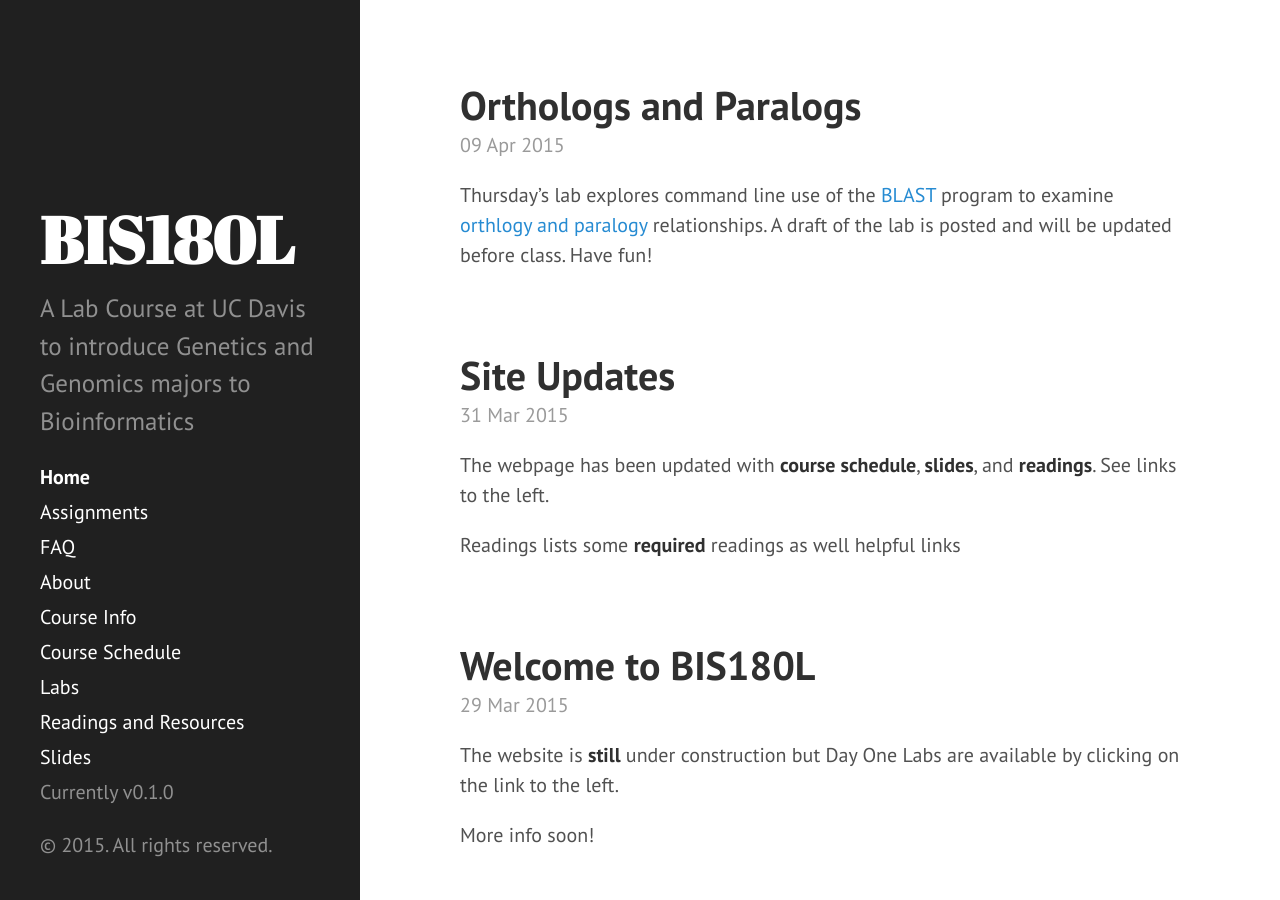
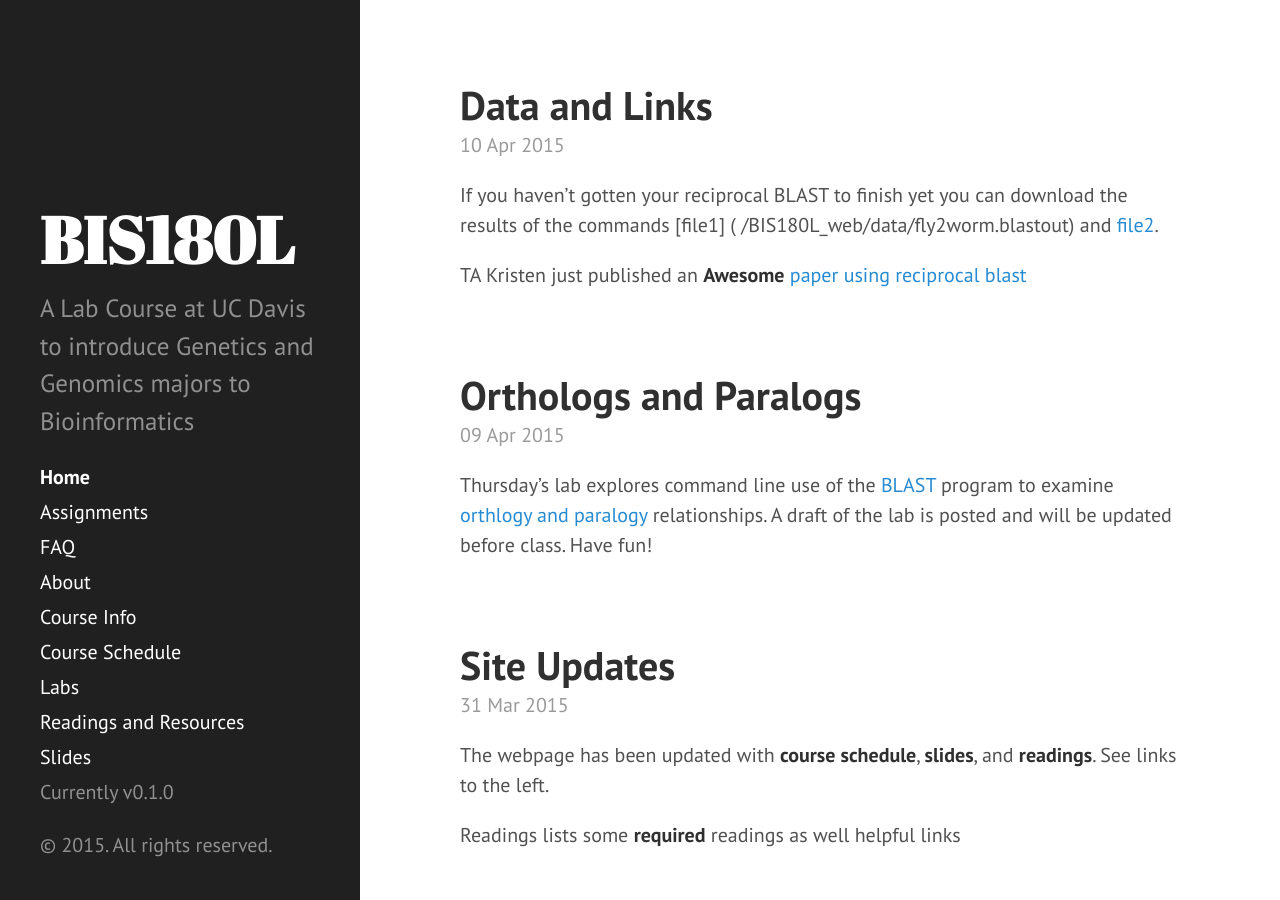
Before and after one commit to rjcmarkelz/BIS180L_web, a Jekyll site: the page built from index.html, in a window 1280 px wide and 900 px high. Built offline with Jekyll 4.4.1, drawn with Linux system fonts in a browser that asks for light colours; Markdown is read by kramdown in place of the engine named in the settings; the list of posts is cut into pages by our own code.

Commit message:
links to BLAST data files and Kristen's paper

```diff
--- /dev/null
+++ b/_posts/2015-04-10-data_links.md
@@ -0,0 +1,8 @@
+---
+layout: post
+title: Data and Links
+---
+
+If you haven't gotten your reciprocal BLAST to finish yet you can download the results of the commands [file1] ( {{site.baseurl}}/data/fly2worm.blastout) and [file2]({{site.baseurl}}/data/worm2fly.blastout).
+
+TA Kristen just published an __Awesome__ [paper using reciprocal blast](http://pubs.acs.org/doi/abs/10.1021/pr501243m)
--- a/readings_resources.md
+++ b/readings_resources.md
@@ -16,3 +16,4 @@ title: Readings and Resources
 
 ## April 09
 [Orthlogs and Paralogs](http://www.sciencedirect.com/science/article/pii/S0168952500020059)
+[Kristen's cool reciprocal blast paper](http://pubs.acs.org/doi/abs/10.1021/pr501243m)
```
